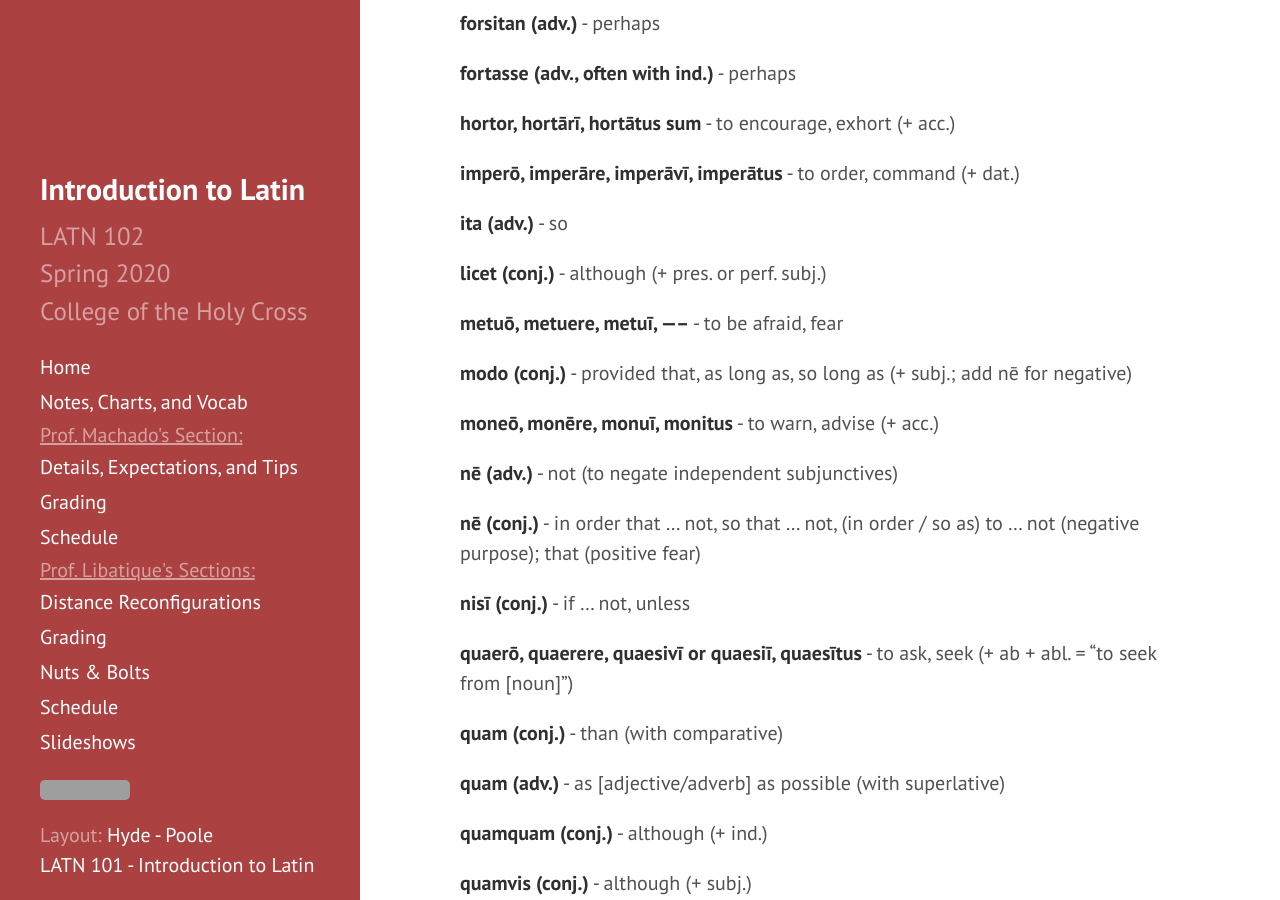
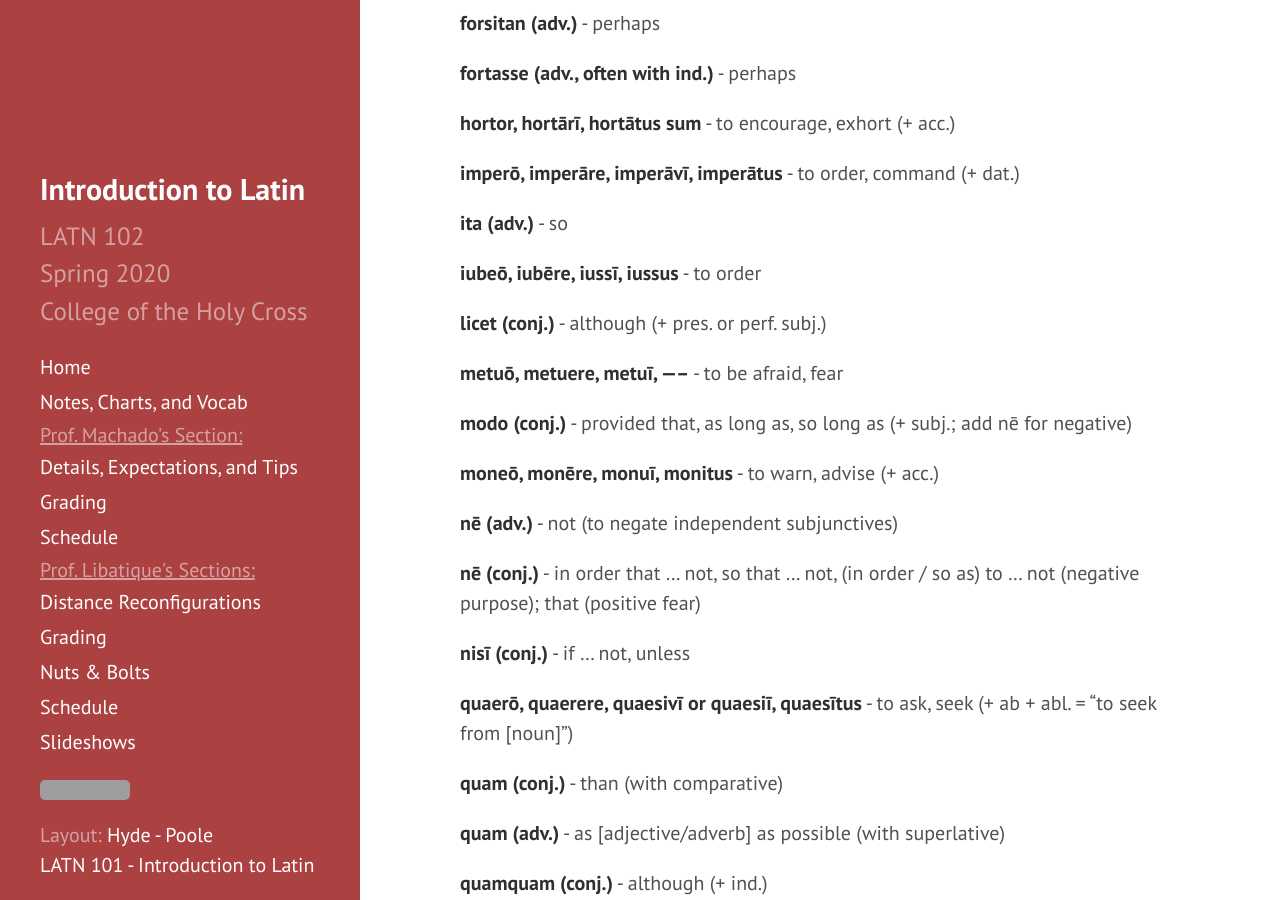
Before and after one commit to DLibatique/LATN102-S20, a Jekyll site: the page built from vocab/master-LATN102.md, in a window 1280 px wide and 900 px high, scrolled down 454 px. Built offline with Jekyll 4.4.1, drawn with Linux system fonts in a browser that asks for light colours; grey boxes are pictures that could not be loaded.

Commit message:
added iubeo

```diff
--- a/vocab/master-LATN102.md
+++ b/vocab/master-LATN102.md
@@ -25,6 +25,8 @@ This is a master list of vocabulary that is being used in LATN 102 in Spring 202
 **imperō, imperāre, imperāvī, imperātus** - to order, command (+ dat.)
 
 **ita (adv.)** - so
+
+**iubeō, iubēre, iussī, iussus** - to order
 
 **licet (conj.)** - although (+ pres. or perf. subj.)
 
```
